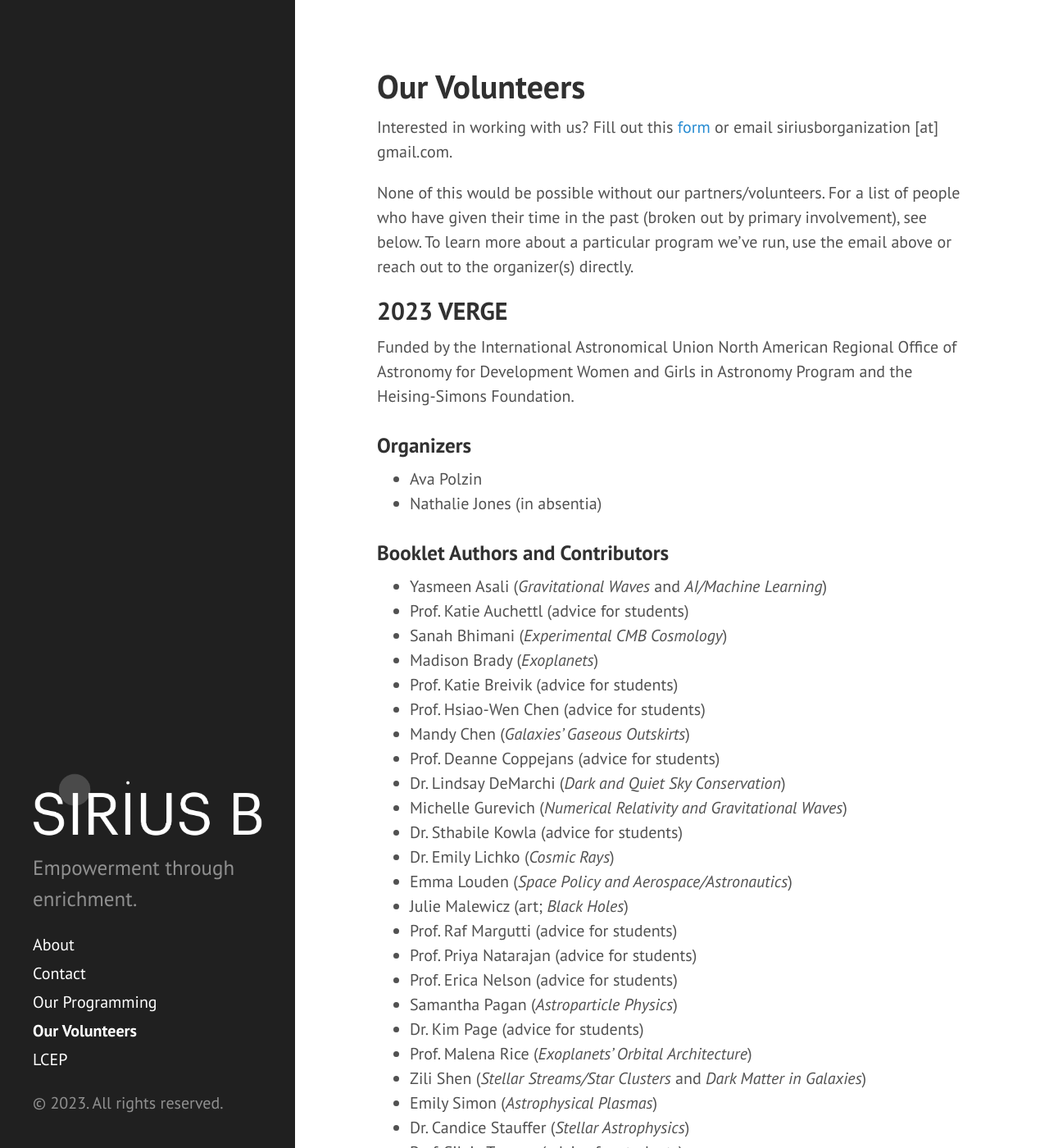
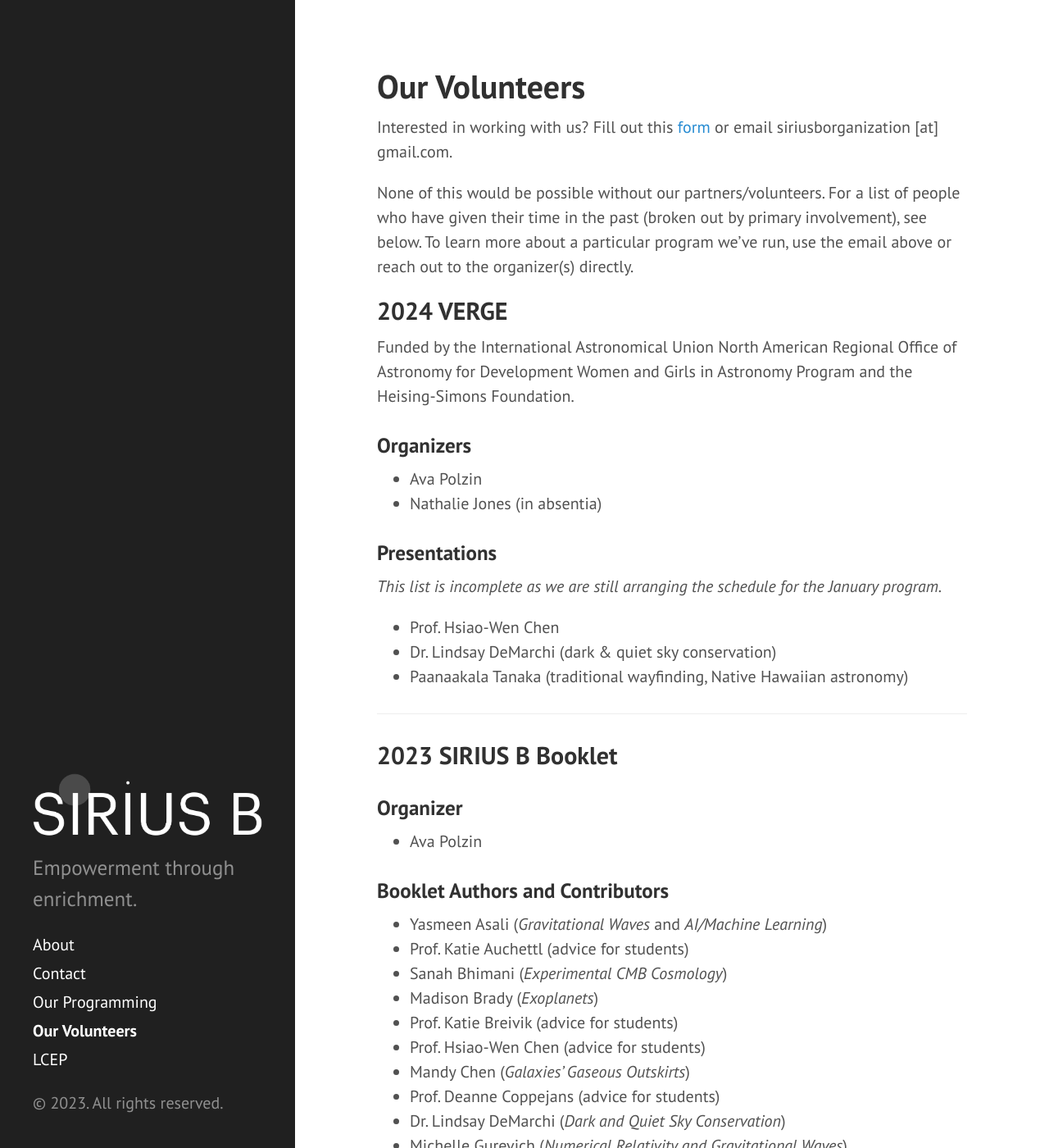
Before and after one commit to siriusb-org/siriusb-org.github.io, a Jekyll site: the page built from volunteers.md, in a window 1280 px wide and 1400 px high. Shown: the whole window at 82% size. Built offline with Jekyll 4.4.1, drawn with Linux system fonts in a browser that asks for light colours.

Commit message:
update site with VERGE + booklet

```diff
--- a/volunteers.md
+++ b/volunteers.md
@@ -7,12 +7,27 @@ Interested in working with us? Fill out this [form](https://forms.gle/k5eQQjDZxT
 
 None of this would be possible without our partners/volunteers. For a list of people who have given their time in the past (broken out by primary involvement), see below. To learn more about a particular program we've run, use the email above or reach out to the organizer(s) directly.
 
-## 2023 VERGE
+## 2024 VERGE
 Funded by the International Astronomical Union North American Regional Office of Astronomy for Development Women and Girls in Astronomy Program and the Heising-Simons Foundation.
 
 ### Organizers
 - Ava Polzin
 - Nathalie Jones (in absentia)
+
+### Presentations
+*This list is incomplete as we are still arranging the schedule for the January program.*
+- Prof. Hsiao-Wen Chen
+- Dr. Lindsay DeMarchi (dark & quiet sky conservation)
+- Paanaakala Tanaka (traditional wayfinding, Native Hawaiian astronomy)
+
+***
+
+
+## 2023 SIRIUS B Booklet
+
+### Organizer
+- Ava Polzin
+
 
 ### Booklet Authors and Contributors
 - Yasmeen Asali (*Gravitational Waves* and *AI/Machine Learning*)
```
